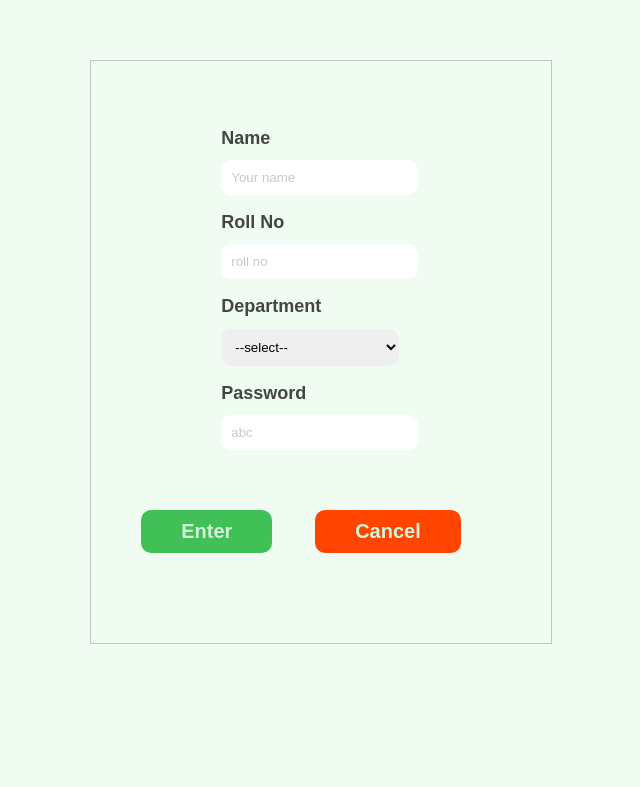
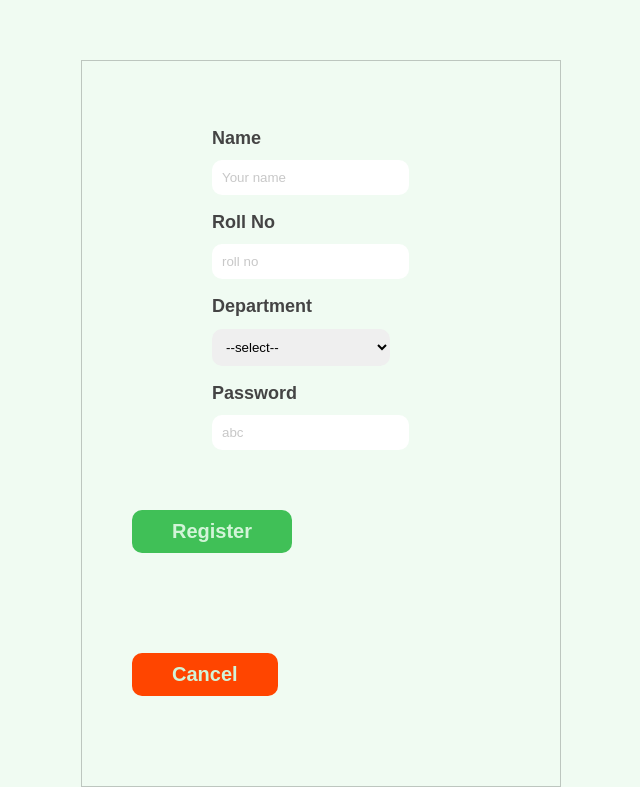
Before and after one commit to sahil-x17/Books-Kart.github.io, a plain HTML site: page register.html in a window 1280 px wide. Shown: the part 140-927 px from the top of the page, without its empty margins (319-959 px from the left). Before the commit the page ends 884 px from the top, so only its background shows below. Drawn offline with Linux system fonts and the light colour scheme.

Commit message:
Update register.html

```diff
--- a/register.html
+++ b/register.html
@@ -29,7 +29,7 @@
             <input class="password" type="password" placeholder="abc" />
           </div>
           <div class="btns">
-            <button class="btn btn2--save">Enter</button>
+            <button class="btn btn2--save">Register</button>
             <button class="btn btn2--cancle">Cancel</button>
           </div>
         </div>
```
